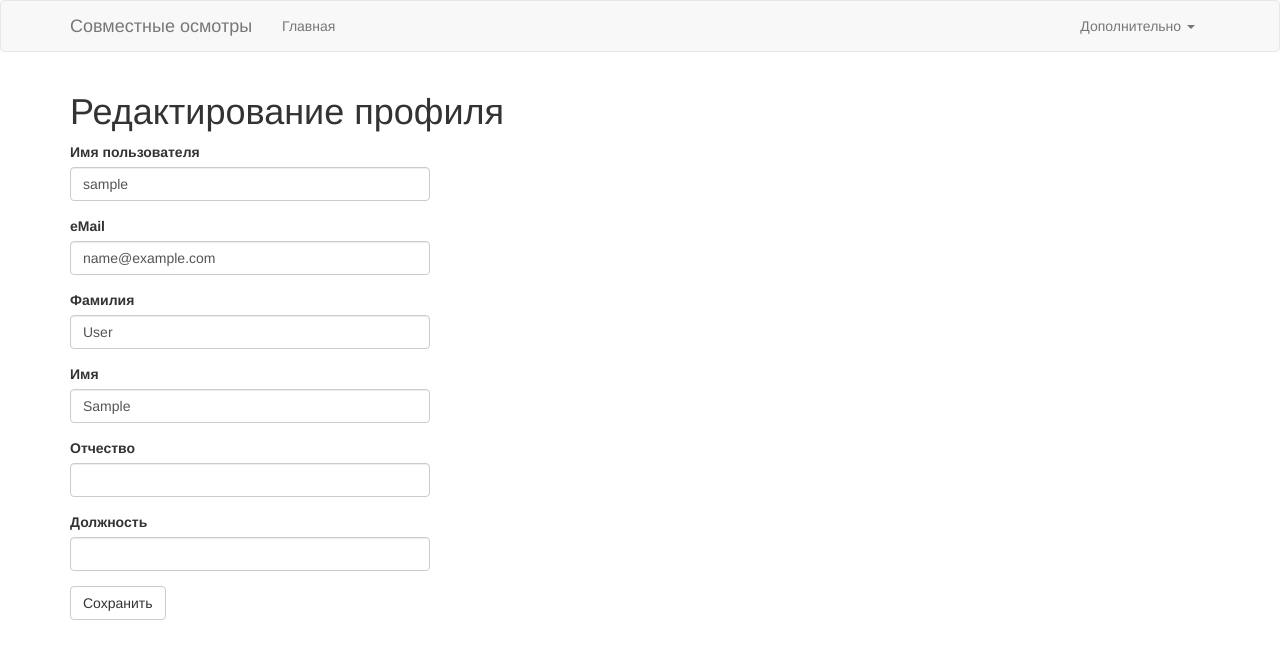
After one commit to Tur-4000/sick-list, a Flask app: page /edit_profile in a window 1280 px wide. The commit adds this page. Shown: the top 659 px of the page. Run offline with Flask 2, Linux system fonts and the light colour scheme; the visitor is signed in with stand-in values (Sample User, id 1); data comes from the database, SQL or seed files in the repository; some libraries are stand-ins or nearby versions.

Commit message:
Добавлено редактирование профиля

```diff
--- a/app/forms.py
+++ b/app/forms.py
@@ -26,3 +26,13 @@ class RegistrationForm(FlaskForm):
         user = Doctors.query.filter_by(email=email.data).first()
         if user is not None:
             raise ValidationError('Пожалуйста, используйте другой email')
+
+
+class EditProfileForm(FlaskForm):
+    username = StringField('Имя пользователя')
+    email = StringField('eMail')
+    lastname = StringField('Фамилия')
+    firstname = StringField('Имя')
+    middlename = StringField('Отчество')
+    jobtitle = StringField('Должность')
+    submit = SubmitField('Сохранить')
--- a/app/routes.py
+++ b/app/routes.py
@@ -1,6 +1,6 @@
 from flask import render_template, flash, redirect, url_for, request
 from app import app, db
-from app.forms import LoginForm, RegistrationForm
+from app.forms import LoginForm, RegistrationForm, EditProfileForm
 from flask_login import current_user, login_user, logout_user, login_required
 from app.models import Doctors
 from werkzeug.urls import url_parse
@@ -47,6 +47,8 @@ def logout():
 @app.route('/register', methods=['GET', 'POST'])
 @login_required
 def register():
+    if current_user.username != 'Tur':
+        return redirect(url_for('index'))
     form = RegistrationForm()
     if form.validate_on_submit():
         user = Doctors(username=form.username.data, email=form.email.data)
@@ -63,3 +65,27 @@ def register():
 def user(username):
     user = Doctors.query.filter_by(username=username).first_or_404()
     return render_template('user.html', user=user)
+
+
+@app.route('/edit_profile', methods=['GET', 'POST'])
+@login_required
+def edit_profile():
+    form = EditProfileForm()
+    if form.validate_on_submit():
+        current_user.username = form.username.data
+        current_user.email = form.email.data
+        current_user.last_name = form.lastname.data
+        current_user.first_name = form.firstname.data
+        current_user.middle_name = form.middlename.data
+        current_user.job_title = form.jobtitle.data
+        db.session.commit()
+        flash('Изменения сохранены')
+        return redirect(url_for('edit_profile'))
+    elif request.method == 'GET':
+        form.username.data = current_user.username
+        form.email.data = current_user.email
+        form.lastname.data = current_user.last_name
+        form.firstname.data = current_user.first_name
+        form.middlename.data = current_user.middle_name
+        form.jobtitle.data = current_user.job_title
+    return render_template('edit_profile.html', title='Редактирование профиля', form=form)
--- /dev/null
+++ b/app/templates/edit_profile.html
@@ -0,0 +1,11 @@
+{% extends "layout.html" %}
+{% import 'bootstrap/wtf.html' as wtf %}
+
+{% block app_content %}
+    <h1>Редактирование профиля</h1>
+    <div class="row">
+        <div class="col-md-4">
+            {{ wtf.quick_form(form) }}
+        </div>
+    </div>
+{% endblock %}
```
Also changed, not shown: app/templates/user.html (+6 -2 lines).
